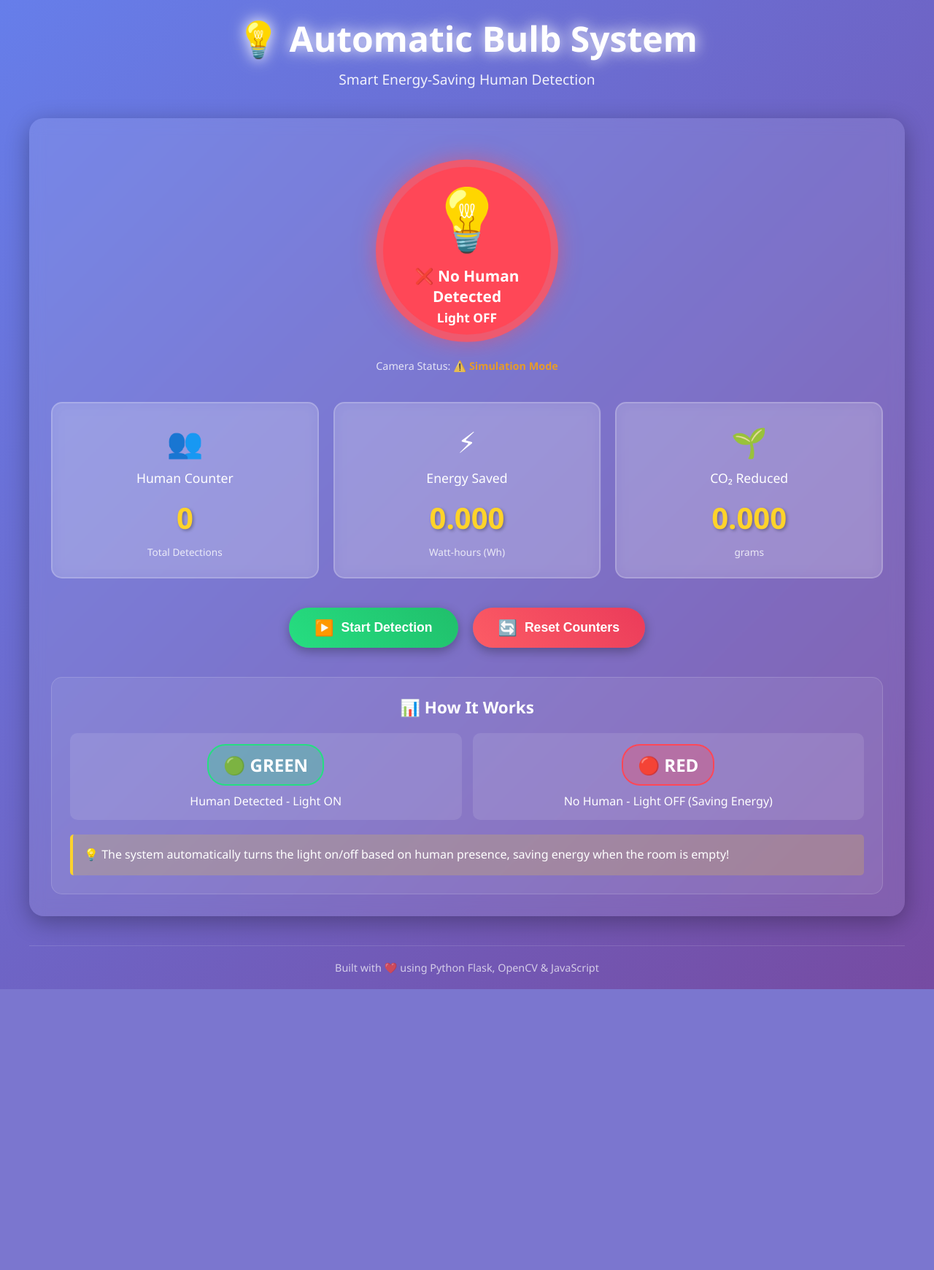
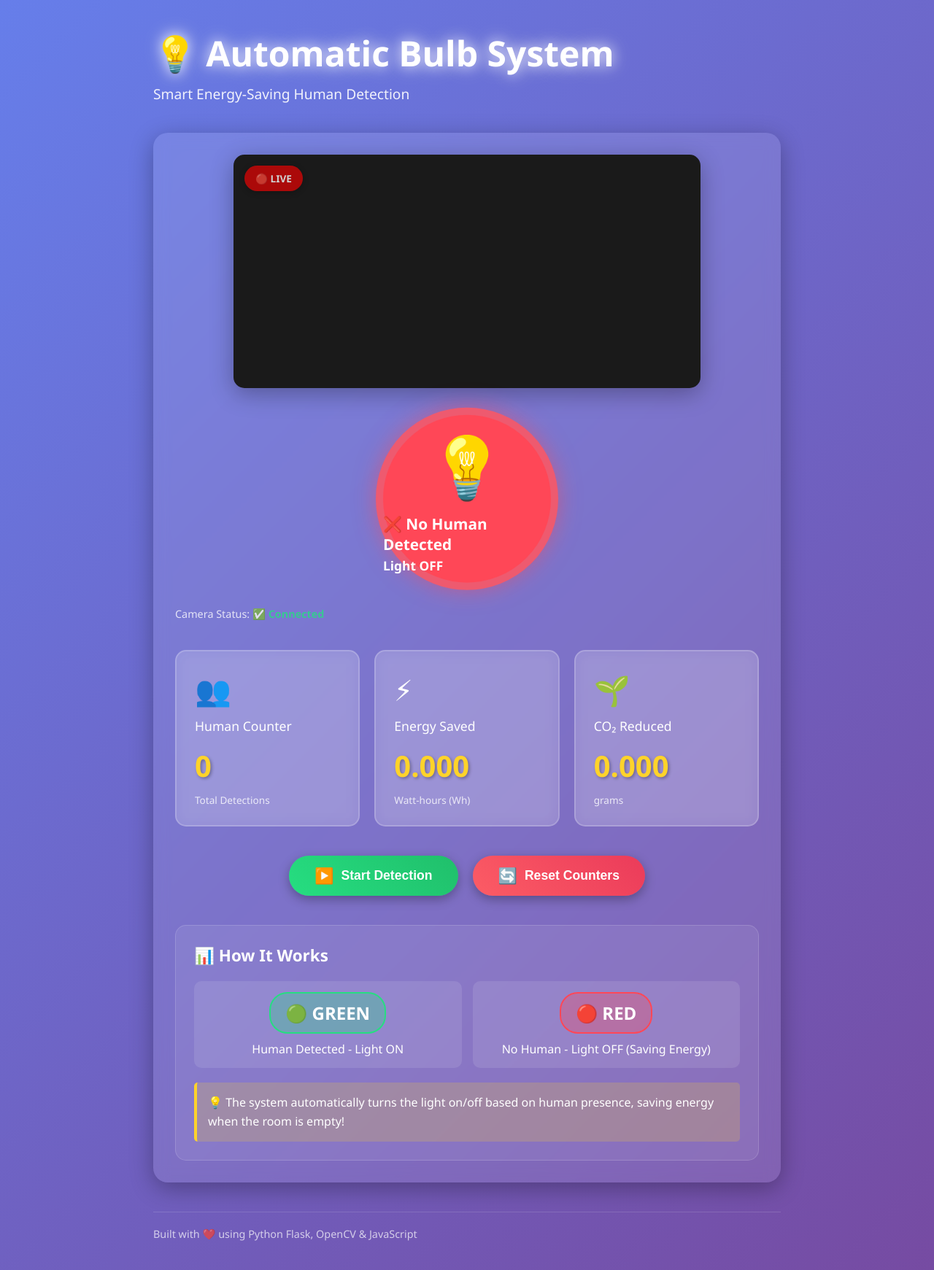
Before and after one commit to Harsh854-22/Energy-saver-from-Human, a Flask app: page / in a window 1280 px wide. Shown: the whole page at 73% size. Before the commit the page ends 1356 px from the top, so only its background shows below. Run offline with Flask 3, Linux system fonts and the light colour scheme.

Commit message:
With reflection

```diff
--- a/app.py
+++ b/app.py
@@ -1,7 +1,9 @@
 from flask import Flask, render_template, jsonify, request
 import cv2
-import threading
+import numpy as np
 import time
+import io
+from PIL import Image
 
 app = Flask(__name__)
 
@@ -12,15 +14,16 @@ total_detections = 0
 energy_saved = 0.0
 last_detection_time = time.time()
 detection_running = False
-camera_available = False
-
-# Thread and camera objects
-detection_thread = None
-cap = None
+last_human_state = False
 
 # Constants for energy calculation
 POWER_CONSUMPTION = 10  # Watts (typical LED bulb)
 ENERGY_RATE_PER_SECOND = POWER_CONSUMPTION / 3600  # Watt-hours per second
+
+# Load Haar Cascade classifiers once at startup
+face_cascade = cv2.CascadeClassifier(cv2.data.haarcascades + 'haarcascade_frontalface_default.xml')
+upper_body_cascade = cv2.CascadeClassifier(cv2.data.haarcascades + 'haarcascade_upperbody.xml')
+full_body_cascade = cv2.CascadeClassifier(cv2.data.haarcascades + 'haarcascade_fullbody.xml')
 
 def detect_humans():
     """Background thread function for human detection"""
@@ -141,13 +144,94 @@ def status():
         'human_count': human_count,
         'energy_saved': round(energy_saved, 3),
         'detection_running': detection_running,
-        'camera_available': camera_available
+        'camera_available': True  # Frontend handles camera
     })
+
+@app.route('/detect', methods=['POST'])
+def detect():
+    """Detect humans in uploaded image from frontend camera"""
+    global human_detected, human_count, energy_saved, last_detection_time, last_human_state
+
+    try:
+        # Get image from request
+        if 'image' not in request.files:
+            return jsonify({'error': 'No image provided'}), 400
+
+        file = request.files['image']
+
+        # Read image
+        image_bytes = file.read()
+        nparr = np.frombuffer(image_bytes, np.uint8)
+        frame = cv2.imdecode(nparr, cv2.IMREAD_COLOR)
+
+        if frame is None:
+            return jsonify({'error': 'Could not decode image'}), 400
+
+        # Convert to grayscale for detection
+        gray = cv2.cvtColor(frame, cv2.COLOR_BGR2GRAY)
+
+        # Detect faces, upper bodies, and full bodies
+        faces = face_cascade.detectMultiScale(
+            gray,
+            scaleFactor=1.1,
+            minNeighbors=5,
+            minSize=(30, 30),
+            flags=cv2.CASCADE_SCALE_IMAGE
+        )
+
+        upper_bodies = upper_body_cascade.detectMultiScale(
+            gray,
+            scaleFactor=1.1,
+            minNeighbors=3,
+            minSize=(50, 50)
+        )
+
+        full_bodies = full_body_cascade.detectMultiScale(
+            gray,
+            scaleFactor=1.1,
+            minNeighbors=3,
+            minSize=(80, 80)
+        )
+
+        current_time = time.time()
+        detected_now = len(faces) > 0 or len(upper_bodies) > 0 or len(full_bodies) > 0
+
+        # Update detection state
+        if detected_now:
+            if not last_human_state:
+                human_count += 1
+                last_human_state = True
+                print(f"✅ Human detected! Count: {human_count} (Faces: {len(faces)}, Upper: {len(upper_bodies)}, Full: {len(full_bodies)})")
+            human_detected = True
+            last_detection_time = current_time
+        else:
+            if last_human_state:
+                last_human_state = False
+                print("❌ Human no longer detected")
+            human_detected = False
+
+            # Calculate energy saved when no human is detected
+            time_elapsed = current_time - last_detection_time
+            energy_saved += time_elapsed * ENERGY_RATE_PER_SECOND
+            last_detection_time = current_time
+
+        return jsonify({
+            'human_detected': human_detected,
+            'faces': len(faces),
+            'upper_bodies': len(upper_bodies),
+            'full_bodies': len(full_bodies),
+            'human_count': human_count,
+            'energy_saved': round(energy_saved, 3)
+        })
+
+    except Exception as e:
+        print(f"Error in detection: {e}")
+        return jsonify({'error': str(e)}), 500
 
 @app.route('/toggle', methods=['POST'])
 def toggle_detection():
     """Start or stop detection"""
-    global detection_running, detection_thread, human_detected, last_detection_time
+    global detection_running, human_detected, last_detection_time
 
     data = request.get_json()
     should_start = data.get('start', False)
@@ -155,14 +239,10 @@ def toggle_detection():
     if should_start and not detection_running:
         detection_running = True
         last_detection_time = time.time()
-        detection_thread = threading.Thread(target=detect_humans, daemon=True)
-        detection_thread.start()
         return jsonify({'status': 'started', 'message': 'Detection started'})
     elif not should_start and detection_running:
         detection_running = False
         human_detected = False
-        if cap is not None:
-            cap.release()
         return jsonify({'status': 'stopped', 'message': 'Detection stopped'})
 
     return jsonify({'status': 'unchanged', 'message': 'No change in detection state'})
--- a/requirements.txt
+++ b/requirements.txt
@@ -1,3 +1,4 @@
 Flask==3.0.0
 opencv-python==4.8.1.78
 numpy==1.24.3
+Pillow==10.1.0
--- a/static/script.js
+++ b/static/script.js
@@ -3,6 +3,7 @@ let detectionActive = false;
 let statusInterval = null;
 const UPDATE_INTERVAL = 500; // Update every 500ms
 const CO2_PER_KWH = 0.5; // kg CO2 per kWh (approximate)
+let stream = null;
 
 // DOM Elements
 const detectionIndicator = document.getElementById('detection-indicator');
@@ -13,10 +14,15 @@ const co2SavedElement = document.getElementById('co2-saved');
 const cameraStateElement = document.getElementById('camera-state');
 const toggleBtn = document.getElementById('toggle-btn');
 const resetBtn = document.getElementById('reset-btn');
+const video = document.getElementById('video');
+const canvas = document.getElementById('canvas');
 
 // Initialize on page load
 document.addEventListener('DOMContentLoaded', function() {
     console.log('Human Detection System Initialized');
+
+    // Initialize camera immediately
+    initCamera();
 
     // Initial status check
     updateStatus();
@@ -41,6 +47,51 @@ document.addEventListener('DOMContentLoaded', function() {
         }
     });
 });
+
+/**
+ * Initialize camera feed
+ */
+async function initCamera() {
+    try {
+        console.log('Requesting camera access...');
+        cameraStateElement.textContent = 'Requesting access...';
+        cameraStateElement.style.color = '#ffa502';
+
+        // Request camera access
+        stream = await navigator.mediaDevices.getUserMedia({
+            video: {
+                width: { ideal: 1280 },
+                height: { ideal: 720 },
+                facingMode: 'user'
+            },
+            audio: false
+        });
+
+        // Set video source
+        video.srcObject = stream;
+        video.play();
+
+        console.log('Camera initialized successfully');
+        cameraStateElement.textContent = '✅ Connected';
+        cameraStateElement.style.color = '#26de81';
+
+    } catch (error) {
+        console.error('Error accessing camera:', error);
+        cameraStateElement.textContent = '❌ Camera Error';
+        cameraStateElement.style.color = '#ff4757';
+
+        let errorMessage = 'Could not access camera. ';
+        if (error.name === 'NotAllowedError') {
+            errorMessage += 'Please allow camera permissions.';
+        } else if (error.name === 'NotFoundError') {
+            errorMessage += 'No camera found on this device.';
+        } else {
+            errorMessage += error.message;
+        }
+
+        showNotification(errorMessage, 'error');
+    }
+}
 
 /**
  * Fetch and update status from backend
@@ -76,8 +127,8 @@ function updateStatus() {
             const co2Value = (energyValue / 1000) * CO2_PER_KWH * 1000; // Convert to grams
             co2SavedElement.textContent = co2Value.toFixed(3);
 
-            // Update camera status
-            if (data.camera_available !== undefined) {
+            // Update camera status - but don't override our local camera status
+            if (!stream && data.camera_available !== undefined) {
                 cameraStateElement.textContent = data.camera_available ?
                     '✅ Connected' : '⚠️ Simulation Mode';
                 cameraStateElement.style.color = data.camera_available ? '#26de81' : '#ffa502';
@@ -88,6 +139,43 @@ function updateStatus() {
             cameraStateElement.textContent = '❌ Connection Error';
             cameraStateElement.style.color = '#ff4757';
         });
+}
+
+/**
+ * Capture frame and send to backend for detection
+ */
+function captureAndDetect() {
+    if (!video.videoWidth || !video.videoHeight) {
+        console.log('Video not ready yet');
+        return;
+    }
+
+    // Set canvas dimensions to match video
+    canvas.width = video.videoWidth;
+    canvas.height = video.videoHeight;
+
+    // Draw current video frame to canvas
+    const context = canvas.getContext('2d');
+    context.drawImage(video, 0, 0, canvas.width, canvas.height);
+
+    // Convert canvas to blob and send to backend
+    canvas.toBlob((blob) => {
+        const formData = new FormData();
+        formData.append('image', blob, 'frame.jpg');
+
+        fetch('/detect', {
+            method: 'POST',
+            body: formData
+        })
+        .then(response => response.json())
+        .then(data => {
+            console.log('Detection result:', data);
+            // Status will be updated by the regular updateStatus call
+        })
+        .catch(error => {
+            console.error('Error in detection:', error);
+        });
+    }, 'image/jpeg', 0.8);
 }
 
 /**
@@ -112,7 +200,15 @@ function toggleDetection() {
 
         if (data.status === 'started') {
             detectionActive = true;
-            statusInterval = setInterval(updateStatus, UPDATE_INTERVAL);
+            // Update status regularly
+            statusInterval = setInterval(() => {
+                updateStatus();
+                // Also capture and send frames if camera is available
+                if (stream) {
+                    captureAndDetect();
+                }
+            }, UPDATE_INTERVAL);
+
             toggleBtn.innerHTML = '<span class="btn-icon">⏸️</span><span class="btn-text">Stop Detection</span>';
             toggleBtn.classList.remove('btn-primary');
             toggleBtn.classList.add('btn-secondary');
--- a/static/styles.css
+++ b/static/styles.css
@@ -15,9 +15,57 @@ body {
 }
 
 .container {
-    max-width: 1200px;
+    max-width: 900px;
     margin: 0 auto;
-    text-align: center;
+    padding: 20px;
+}
+
+.camera-container {
+    width: 100%;
+    max-width: 640px;
+    margin: 0 auto 30px;
+    border-radius: 15px;
+    overflow: hidden;
+    box-shadow: 0 8px 32px rgba(0, 0, 0, 0.3);
+    background: #1a1a1a;
+    position: relative;
+}
+
+#video {
+    width: 100%;
+    height: auto;
+    display: block;
+    transform: scaleX(-1); /* Mirror the video for a more natural view */
+}
+
+.camera-overlay {
+    position: absolute;
+    top: 15px;
+    left: 15px;
+    z-index: 10;
+}
+
+.live-badge {
+    background: rgba(255, 0, 0, 0.8);
+    color: white;
+    padding: 8px 15px;
+    border-radius: 20px;
+    font-size: 0.85em;
+    font-weight: bold;
+    display: inline-flex;
+    align-items: center;
+    gap: 5px;
+    box-shadow: 0 2px 10px rgba(0, 0, 0, 0.3);
+    animation: pulse-live 2s ease-in-out infinite;
+}
+
+@keyframes pulse-live {
+    0%, 100% {
+        opacity: 1;
+    }
+    50% {
+        opacity: 0.7;
+    }
 }
 
 /* Header */
--- a/templates/index.html
+++ b/templates/index.html
@@ -15,6 +15,15 @@
         </header>
 
         <div class="main-content">
+            <!-- Camera Feed -->
+            <div class="camera-container">
+                <video id="video" autoplay playsinline></video>
+                <canvas id="canvas" style="display: none;"></canvas>
+                <div class="camera-overlay">
+                    <span class="live-badge">🔴 LIVE</span>
+                </div>
+            </div>
+
             <!-- Detection Status Indicator -->
             <div class="detection-status">
                 <div id="detection-indicator" class="indicator red">
```
